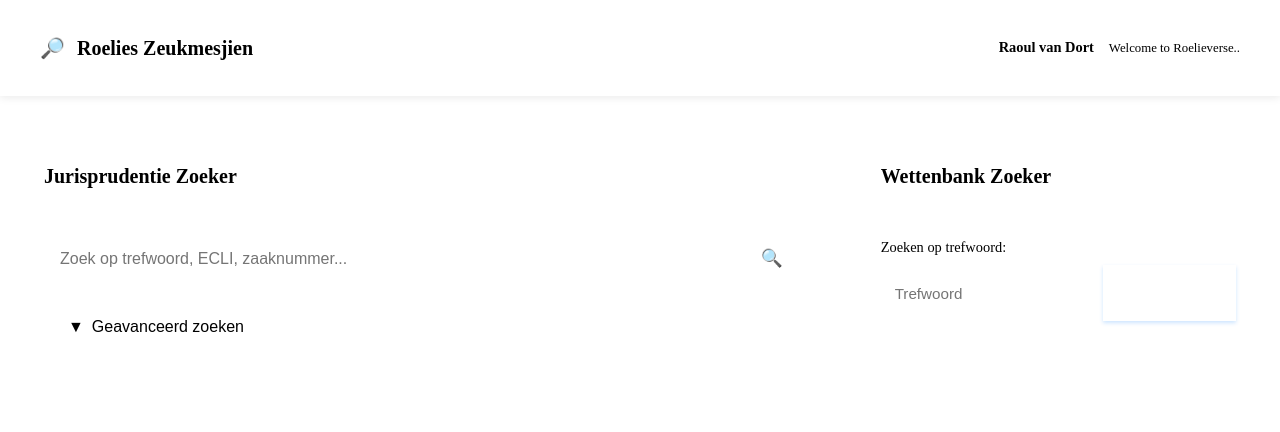
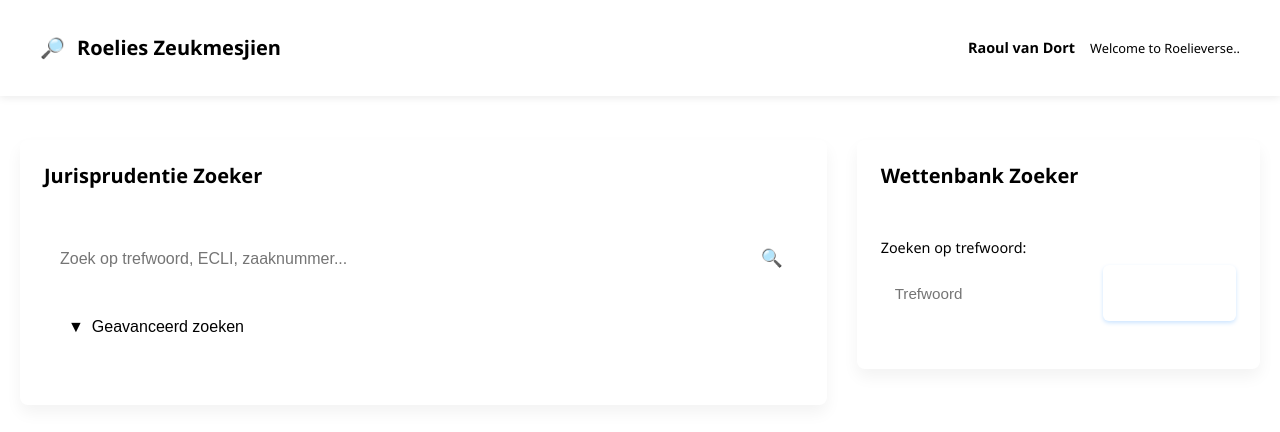
Before and after one commit to rolfvandort/Roelieszeukmesjien, a plain HTML site: page index.html in a window 1280 px wide. Drawn offline with Linux system fonts and the light colour scheme.

Commit message:
Update style.css

````diff
--- a/style.css
+++ b/style.css
@@ -1,5 +1,3 @@
-## style.css```css
-
 :root {
 --primary-blue: \#007bff;
 --primary-blue-light: \#0056b3;
````
